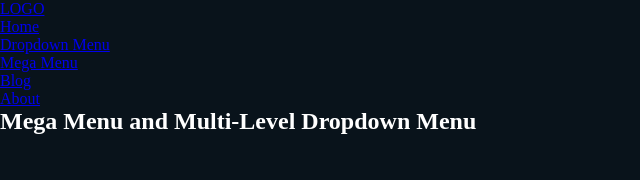
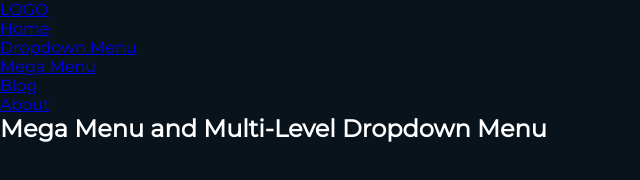
Before and after one commit to oscarmolivera/courses-webinars, a plain HTML site: page codeStacker-megamenu/index.html in a window 1280 px wide. Shown: the whole page, without its empty margins (0-640 px from the left). Drawn offline with Linux system fonts and the light colour scheme.

Commit message:
Correcting Font Reference

```diff
--- a/codeStacker-megamenu/style.css
+++ b/codeStacker-megamenu/style.css
@@ -9,7 +9,7 @@
 }
 
 body{
-  font: Montserrat, sans-serif;
+  font-family: Montserrat, sans-serif;
   background: #09131b;
   color: #fff;
   min-height: 100vh;
```
